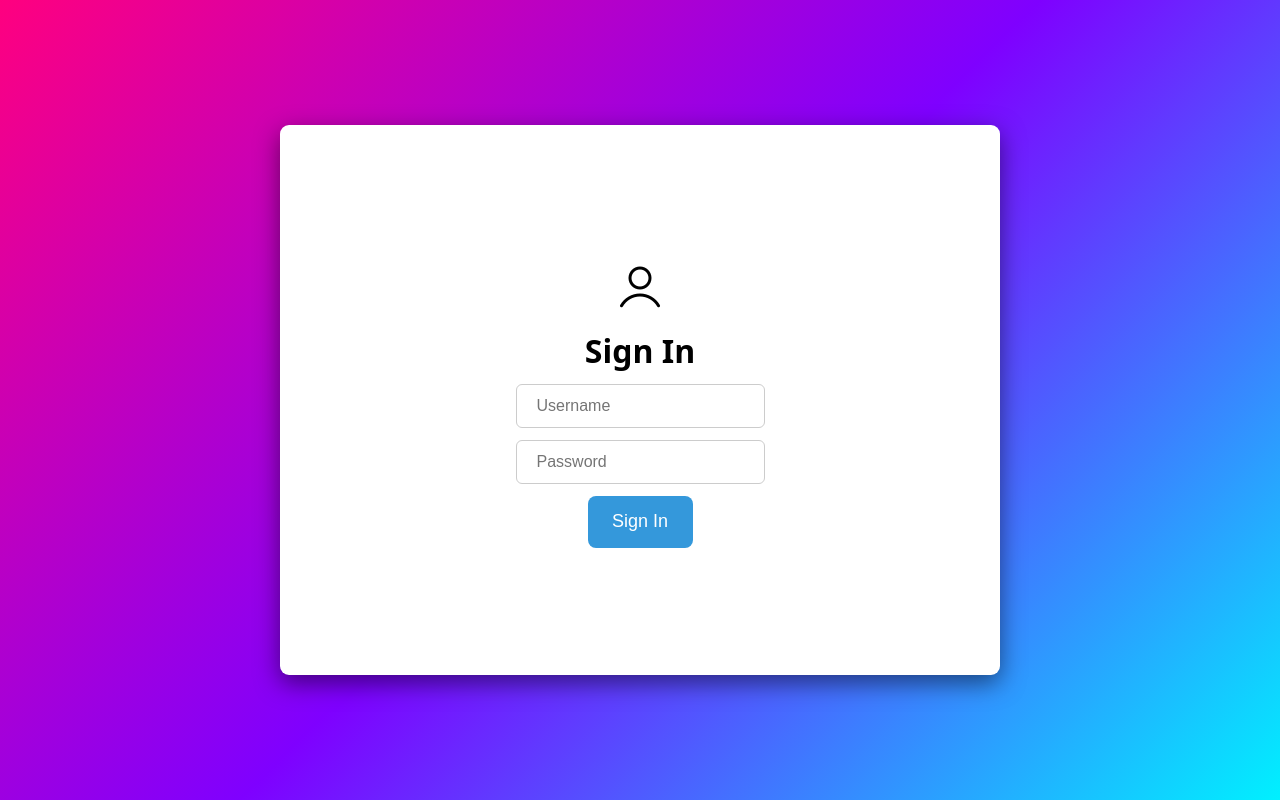
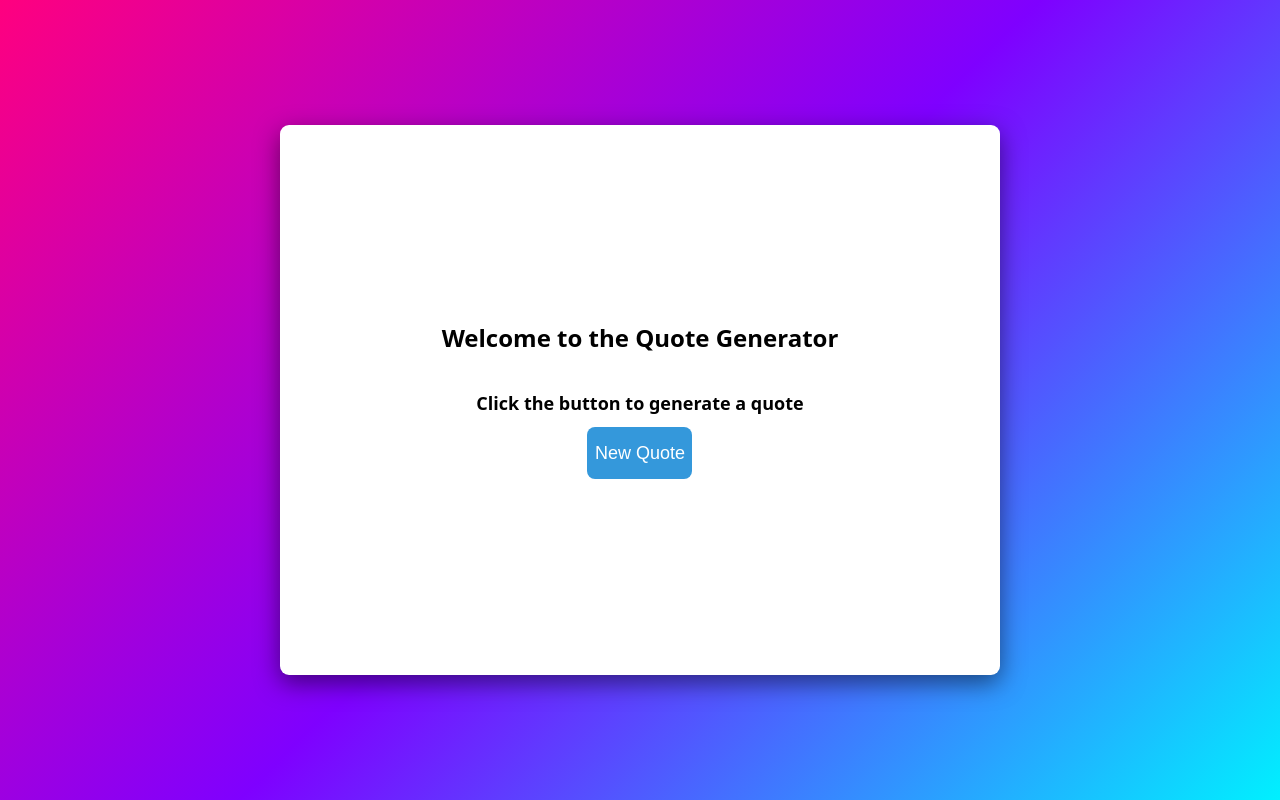
Before and after one commit to medinanapoleon2014-boop/Quote-generator-, a website: page index.html in a window 1280 px wide. Drawn offline with Linux system fonts and the light colour scheme.

Commit message:
Update index.html

```diff
--- a/index.html
+++ b/index.html
@@ -9,17 +9,7 @@
 </head>
 
 <body>
-    <div class="signIn">
-        <form action="" class="signInForm">
-            <img id="signPerson" src="assets/images/icons8-person-64.png" alt="Person">
-            <h1>Sign In</h1>
-            <input id="username" type="text" placeholder="Username">
-            <input id="password" type="password" placeholder="Password">
-            <button id="signInBtn" type="submit">Sign In</button>
-        </form>
-    </div>
-
-    <div class="dashboard" hidden>
+    <div class="dashboard">
         <div class="quoteCard">
             <h2>Welcome to the Quote Generator</h2>
             <p id="quoteText">Click the button to generate a quote</p>
```
